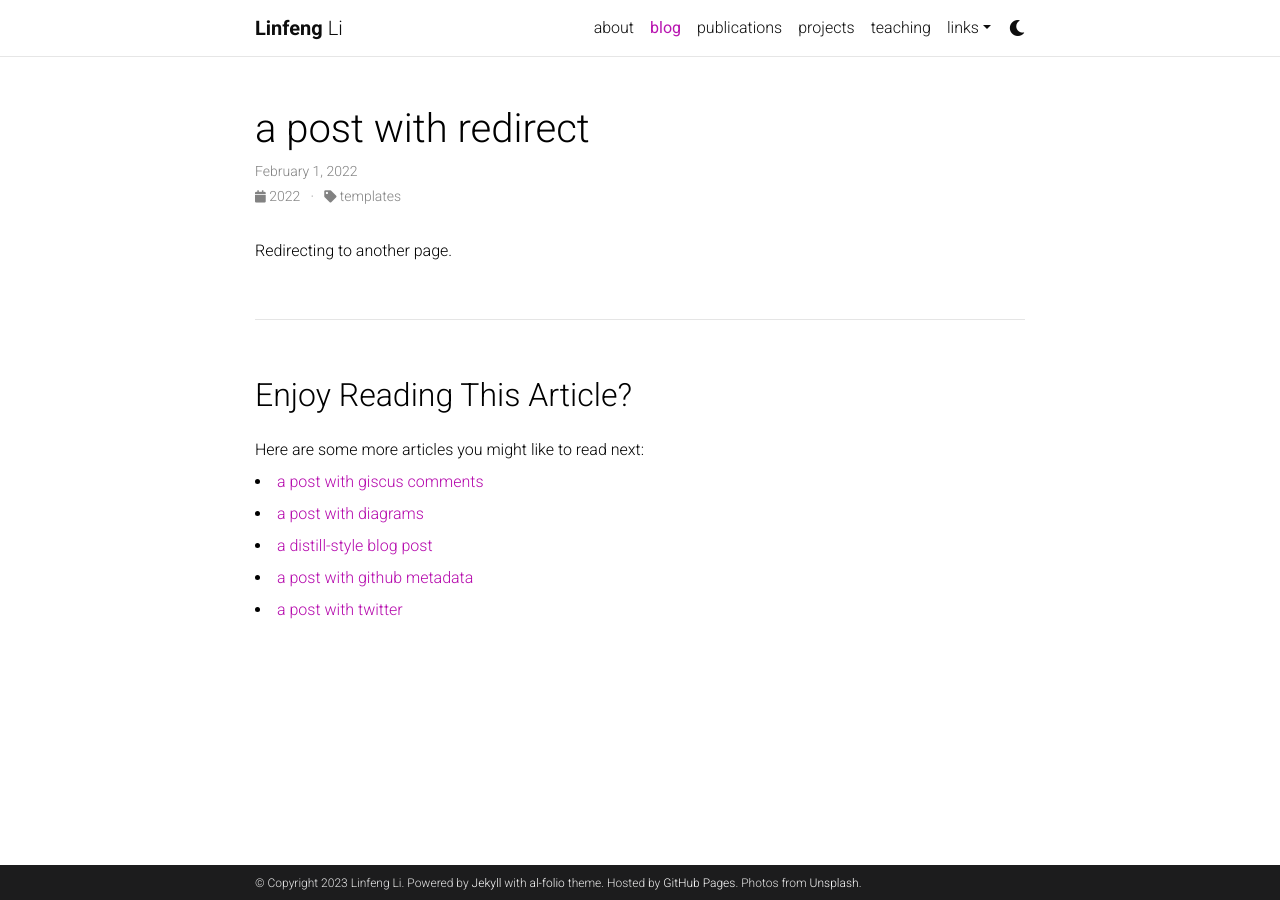
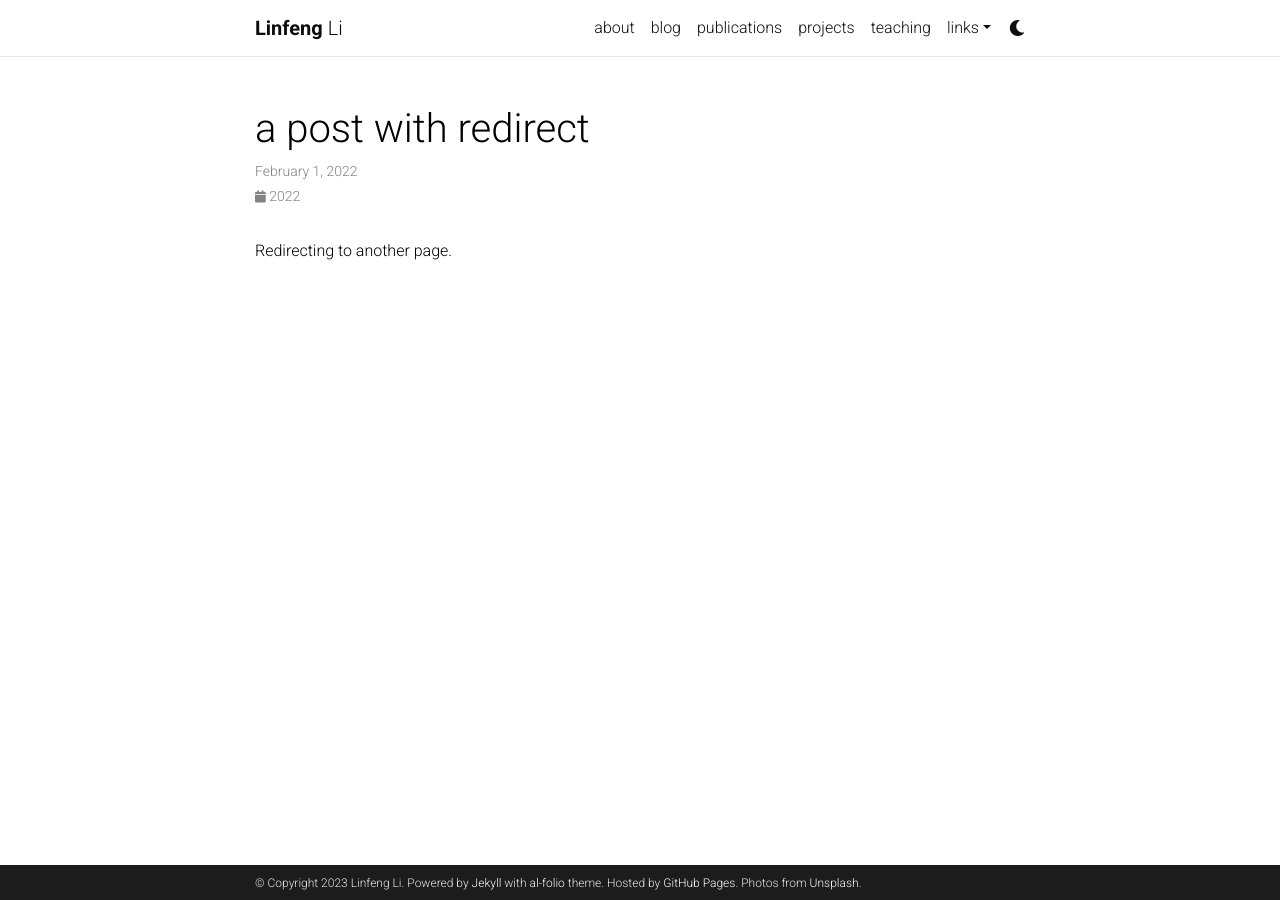
Before and after one commit to fengzileee/fengzileee.github.io, a Jekyll site: the page built from templates/post_temp/2022-02-01-redirect.md, in a window 1280 px wide. Built offline with Jekyll 4.4.1, drawn with Linux system fonts in a browser that asks for light colours; comment, search, counter and statistics services are not loaded; a style sheet for code colours, icons or effects is not loaded; some of the changed lines change nothing that is shown.

Commit message:
Remove blog posts

```diff
--- a/_config.yml
+++ b/_config.yml
@@ -152,8 +152,8 @@
 # If you have blog posts published on medium.com or other exteranl sources,
 # you can display them in your blog by adding a link to the RSS feed.
 external_sources:
-  - name: medium.com
-    rss_url: https://medium.com/@al-folio/feed
+  # - name: medium.com
+  #   rss_url: https://medium.com/@al-folio/feed
 
 # -----------------------------------------------------------------------------
 # Collections
```
Also changed, not shown: templates/post_temp/2015-03-15-formatting-and-links.md (renamed from templates/_posts/2015-03-15-formatting-and-links.md), templates/post_temp/2015-05-15-images.md (renamed from templates/_posts/2015-05-15-images.md), templates/post_temp/2015-07-15-code.md (renamed from templates/_posts/2015-07-15-code.md), templates/post_temp/2015-10-20-disqus-comments.md (renamed from templates/_posts/2015-10-20-disqus-comments.md), templates/post_temp/2015-10-20-math.md (renamed from templates/_posts/2015-10-20-math.md), templates/post_temp/2018-12-22-distill.md (renamed from templates/_posts/2018-12-22-distill.md), templates/post_temp/2020-09-28-github-metadata.md (renamed from templates/_posts/2020-09-28-github-metadata.md), templates/post_temp/2020-09-28-twitter.md (renamed from templates/_posts/2020-09-28-twitter.md), templates/post_temp/2021-07-04-diagrams.md (renamed from templates/_posts/2021-07-04-diagrams.md), templates/post_temp/2022-02-01-redirect.md (renamed from templates/_posts/2022-02-01-redirect.md), templates/post_temp/2022-12-10-giscus-comments.md (renamed from templates/_posts/2022-12-10-giscus-comments.md).
